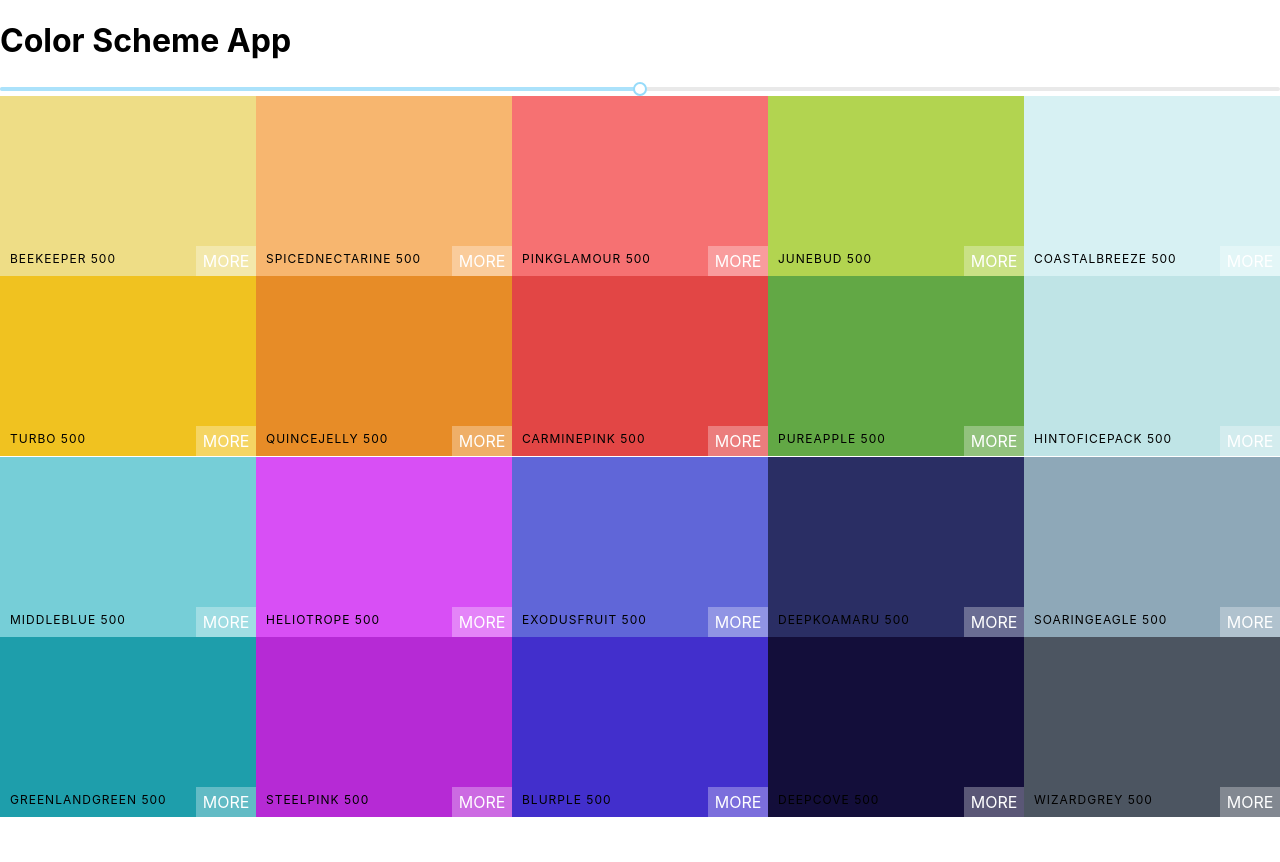
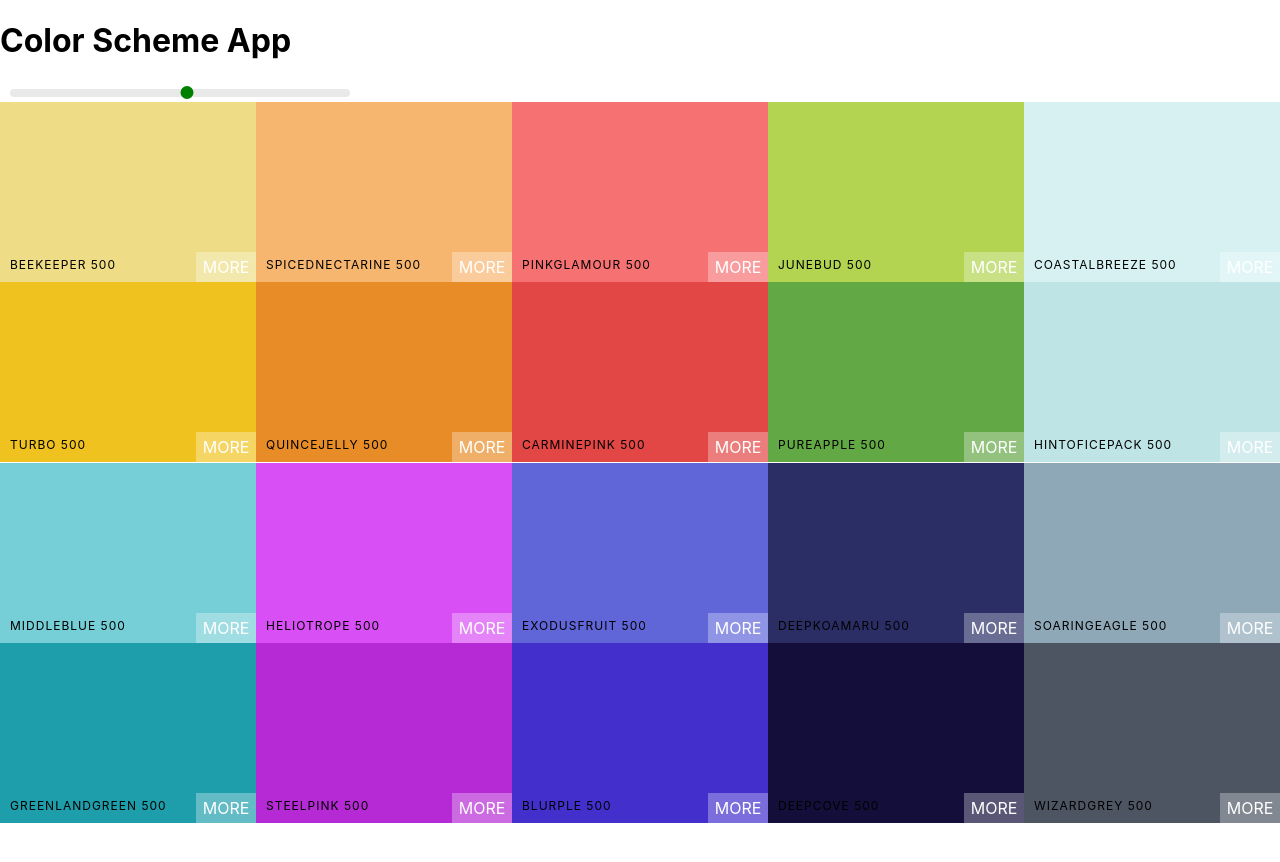
Before and after one commit to sparekh315/ColorSchemeProject, a React (Create React App) app in the folder color-scheme/: page / in a window 1280 px wide. Shown: the top 862 px of the page. Built offline with nearby package versions, Linux system fonts and the light colour scheme.

Commit message:
styled slider component

```diff
--- a/color-scheme/src/Components/ColorPalette.css
+++ b/color-scheme/src/Components/ColorPalette.css
@@ -5,3 +5,33 @@
 .Palette-colors {
     height: 90%;
 }
+
+.slider-container {
+    width: 340px;
+    margin: 0 10px;
+    display: inline-block;
+
+
+}
+
+.rc-slider .rc-slider-track {
+    background-color: transparent;
+}
+
+.rc-slider .rc-slider-rail {
+    height: 8px;
+}
+
+.rc-slider .rc-slider-handle,
+.rc-slider .rc-slider-handle:active,
+.rc-slider .rc-slider-handle:focus,
+.rc-slider .rc-slider-handle:hover{
+    background-color: green;
+    outline: none;
+    border: 2px solid green;
+    box-shadow: none;
+    width: 13px;
+    height: 13px;
+    margin-left: 7px;
+    margin-top: -3px;
+}
--- a/color-scheme/src/Components/ColorPalette.js
+++ b/color-scheme/src/Components/ColorPalette.js
@@ -1,8 +1,8 @@
 import React, { Component } from 'react';
 import ColorSquare from './ColorSquare';
+import 'rc-slider/assets/index.css';
 import './ColorPalette.css'
 import Slider from 'rc-slider';
-import 'rc-slider/assets/index.css';
 
 
 class ColorPalette extends Component {
@@ -24,6 +24,7 @@
         });
         return(
             <div className='ColorPalette'>
+                <div className='slider-container'>
                     <Slider
                         defaultValue={level}
                         min={100}
@@ -31,6 +32,7 @@
                         step={100}
                         onAfterChange={this.changeLevel}
                 />
+                </div>
                 <div className='Palette-colors'>
                     {colorSquares}
                 </div>
```
Also changed, not shown: 1 other file (tests, documents, lock files or other folders). Lines whose indentation alone changed are shown as unchanged.
